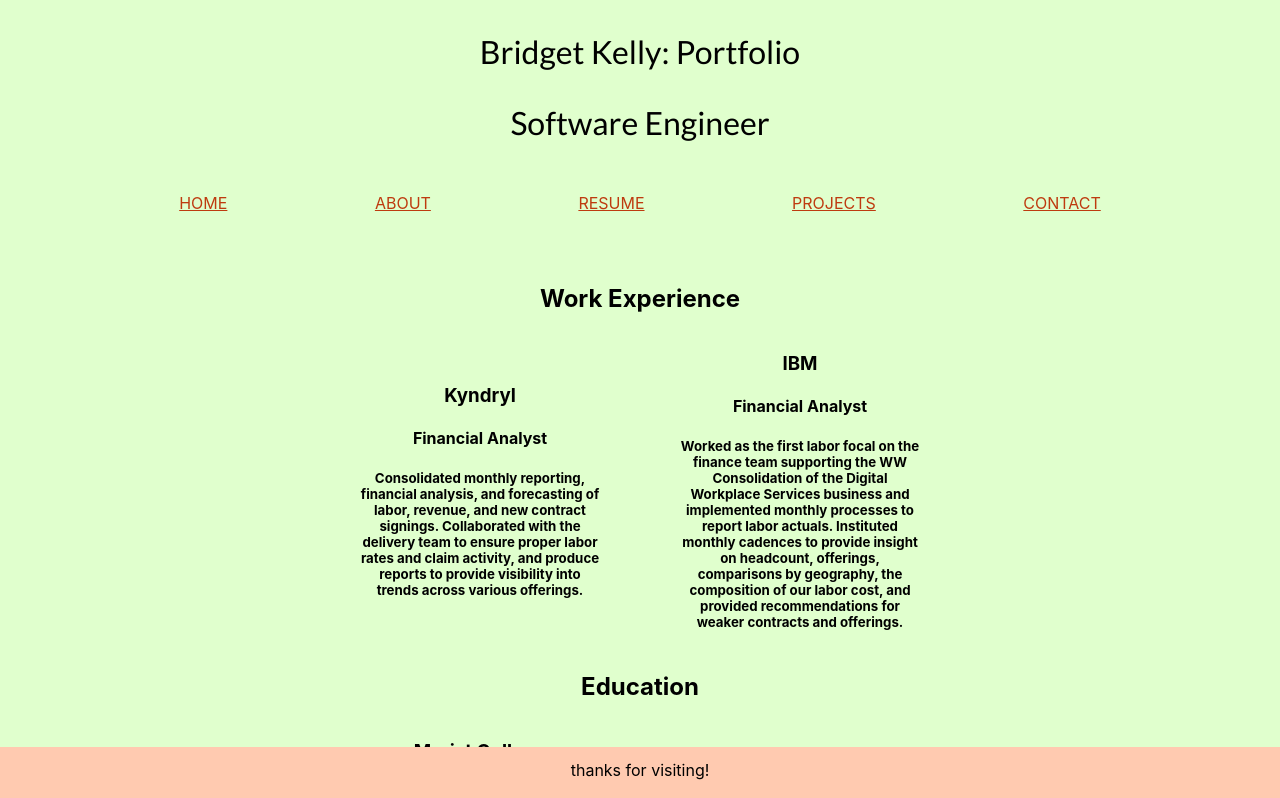
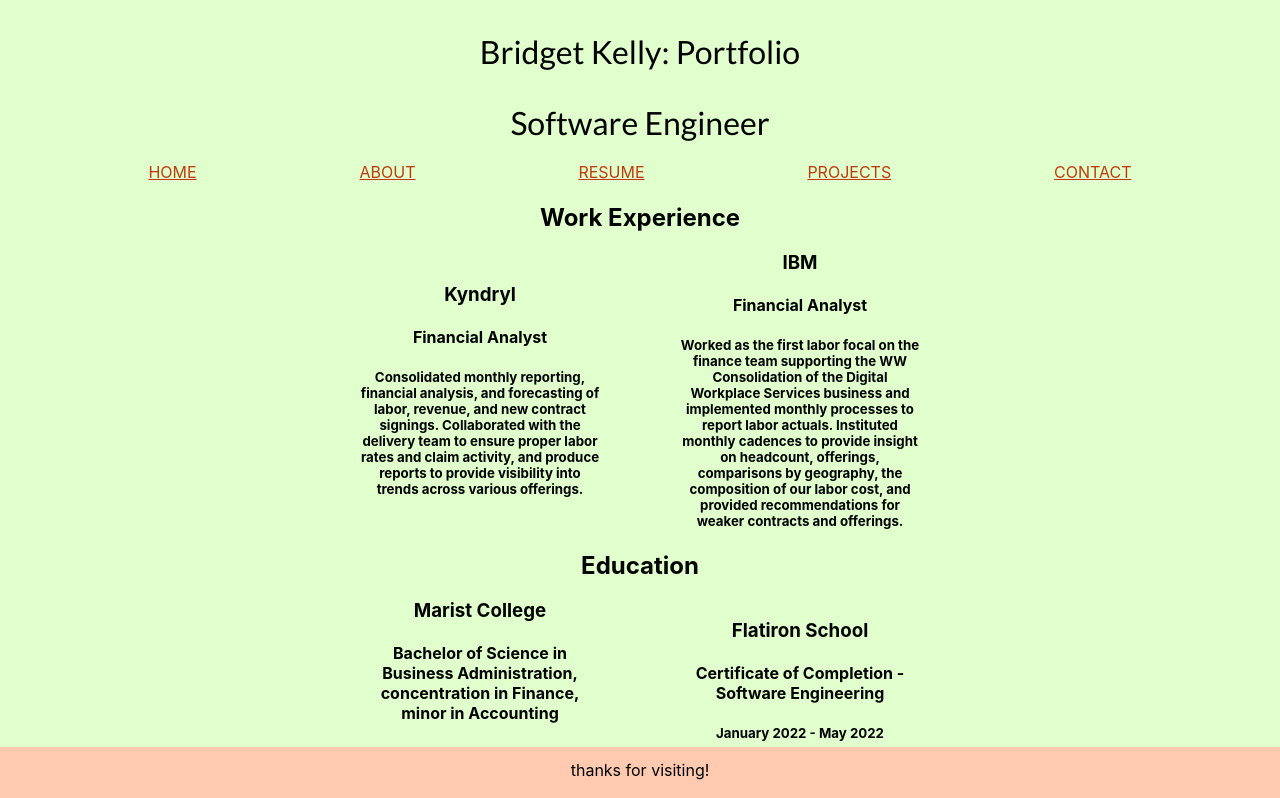
Before and after one commit to bc-kelly/portfolio, a React (Create React App) app: page /resume in a window 1280 px wide. Shown: the top 798 px of the page. Built offline with nearby package versions, Linux system fonts and the light colour scheme.

Commit message:
fixed footer

```diff
--- a/src/App.css
+++ b/src/App.css
@@ -1,5 +1,5 @@
 .App {
-  /* text-align: center; */
+  text-align: center;
   /* display: flex; */
   justify-content: center;
   /* margin: auto; */
--- a/src/NavBar.css
+++ b/src/NavBar.css
@@ -11,7 +11,7 @@
 }
 
 .navbar-link {
-    margin: 5%;
+    margin: 2%;
     color: #be3b0f;
 }
 
--- a/src/Resume.css
+++ b/src/Resume.css
@@ -14,4 +14,5 @@
 .work-title {
     display: flex;
     justify-content: center;
+    margin: 0;
 }
```
